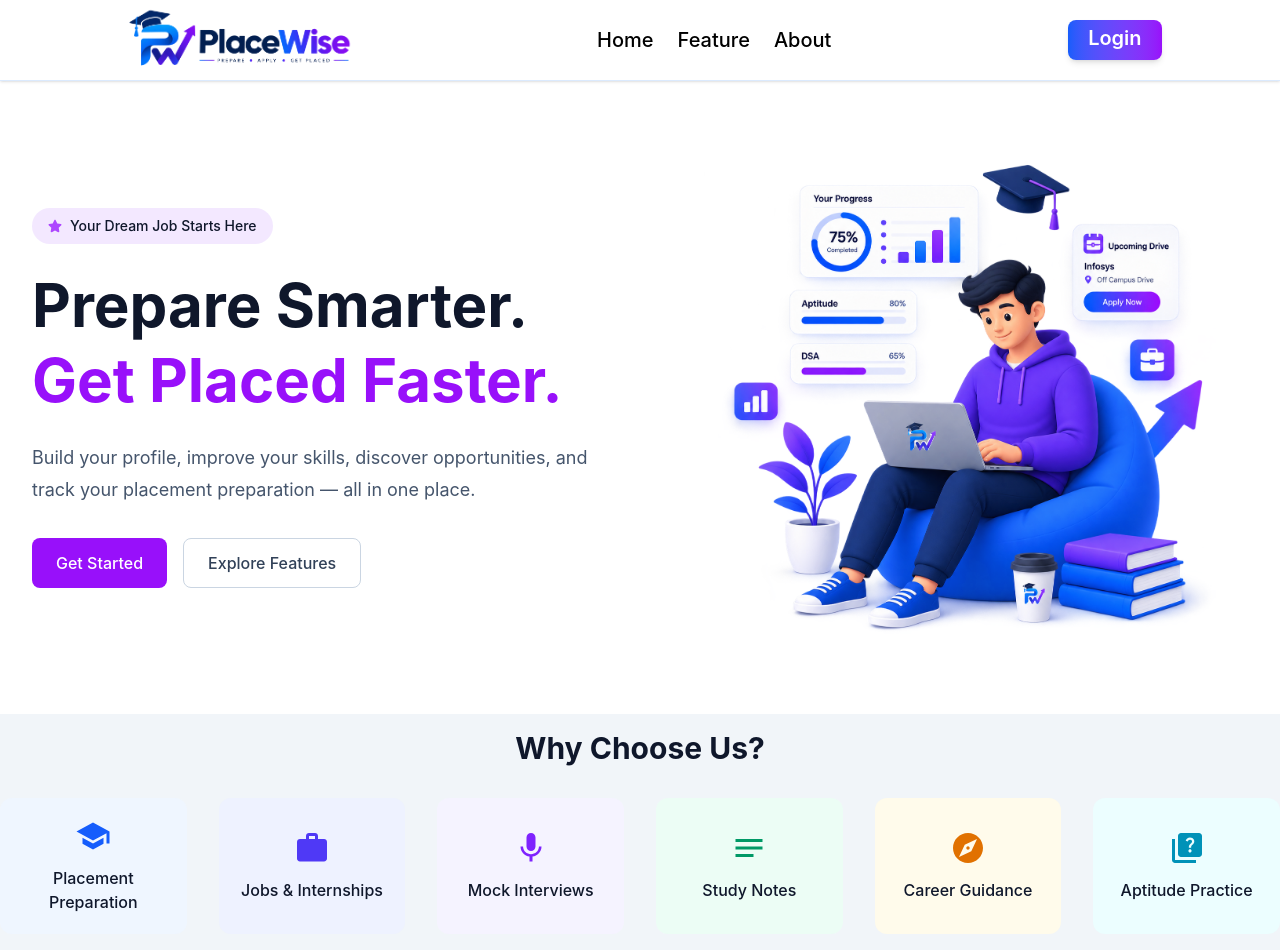
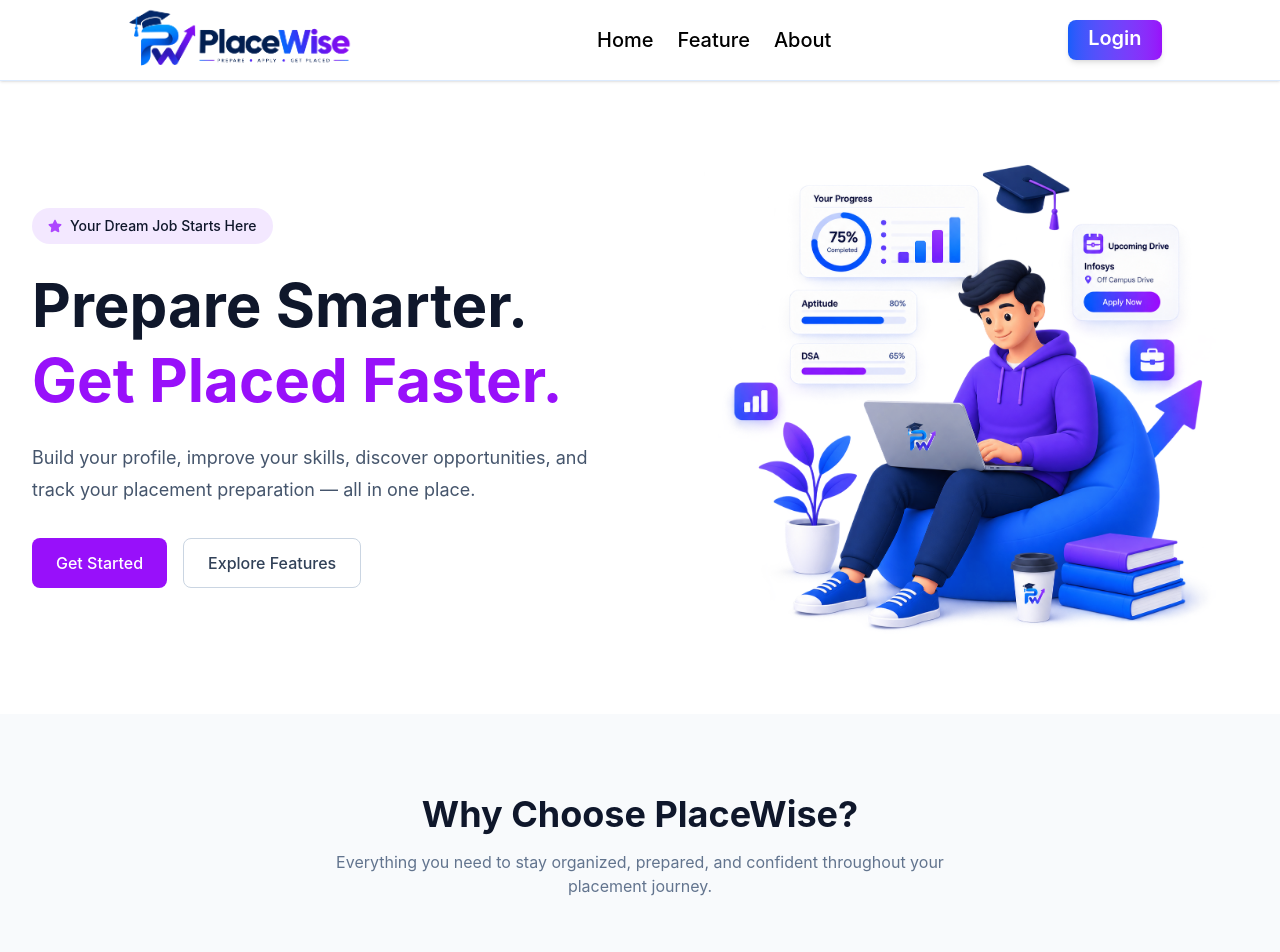
Before and after one commit to Faiyaz-Alam01/Place-wise, a React (Vite) app in the folder client/: page / in a window 1280 px wide. Shown: the top 952 px of the page. Built offline with nearby package versions, Linux system fonts and the light colour scheme.

Commit message:
modified ui

```diff
--- a/client/src/components/Whychoose.jsx
+++ b/client/src/components/Whychoose.jsx
@@ -1,62 +1,40 @@
-import React from 'react'
-import Card from './ui/Card'
-import {
-  MdSchool,
-  MdWork,
-  MdMic,
-  MdNotes,
-  MdExplore,
-  MdQuiz
-} from "react-icons/md";
+import React from "react";
+import Card from "./ui/Card";
+
 
 const Whychoose = () => {
   return (
-	<div>
-	  <div className="w-full h-auto bg-slate-100 flex flex-col items-center justify-center py-4">
-		<h2 className="text-3xl font-bold text-slate-900">Why Choose Us?</h2>
+<section className="bg-slate-50 py-20">
+  <div className="max-w-6xl mx-auto px-6">
 
-		<div className="grid grid-cols-1 sm:grid-cols-2 md:grid-cols-3 lg:grid-cols-6 gap-8 mt-8">
+    {/* Heading */}
+    <div className="text-center max-w-2xl mx-auto">
+      <h2 className="text-3xl md:text-4xl font-bold text-slate-900">
+        Why Choose PlaceWise?
+      </h2>
 
-			<Card
-				title="Placement Preparation"
-				bgColour="bg-blue-50"
-				img={<MdSchool className="text-blue-600 text-4xl" />}
-			/>
+      <p className="mt-4 text-slate-500">
+        Everything you need to stay organized, prepared, and confident
+        throughout your placement journey.
+      </p>
+    </div>
 
-			<Card
-				title="Jobs & Internships"
-				bgColour="bg-indigo-50"
-				img={<MdWork className="text-indigo-600 text-4xl" />}
-			/>
+    {/* Cards */}
+    <div className="grid grid-cols-1 sm:grid-cols-2 lg:grid-cols-4 gap-6 mt-12">
 
-			<Card
-				title="Mock Interviews"
-				bgColour="bg-violet-50"
-				img={<MdMic className="text-violet-600 text-4xl" />}
-			/>
+      <Card  title="All in One Place" icon="🎯" desc="Manage your placement journey from one platform." />
 
-			<Card
-				title="Study Notes"
-				bgColour="bg-emerald-50"
-				img={<MdNotes className="text-emerald-600 text-4xl" />}
-			/>
+      <Card  title="Right Opportunities" icon="💼" desc="Discover jobs and internships in one place." />
 
-			<Card
-				title="Career Guidance"
-				bgColour="bg-amber-50"
-				img={<MdExplore className="text-amber-600 text-4xl" />}
-			/>
+      <Card  title="Track Progress" icon="📊" desc="Keep track of your preparation and applications." />
 
-			<Card
-				title="Aptitude Practice"
-				bgColour="bg-cyan-50"
-				img={<MdQuiz className="text-cyan-600 text-4xl" />}
-			/>
+      <Card  title="Clear Direction" icon="🧭" desc="Know what to focus on throughout your career journey." />
 
-			</div>
-	  </div>
-	</div>
-  )
-}
+    </div>
+  </div>
+</section>
 
-export default Whychoose
+  );
+};
+
+export default Whychoose;
```
